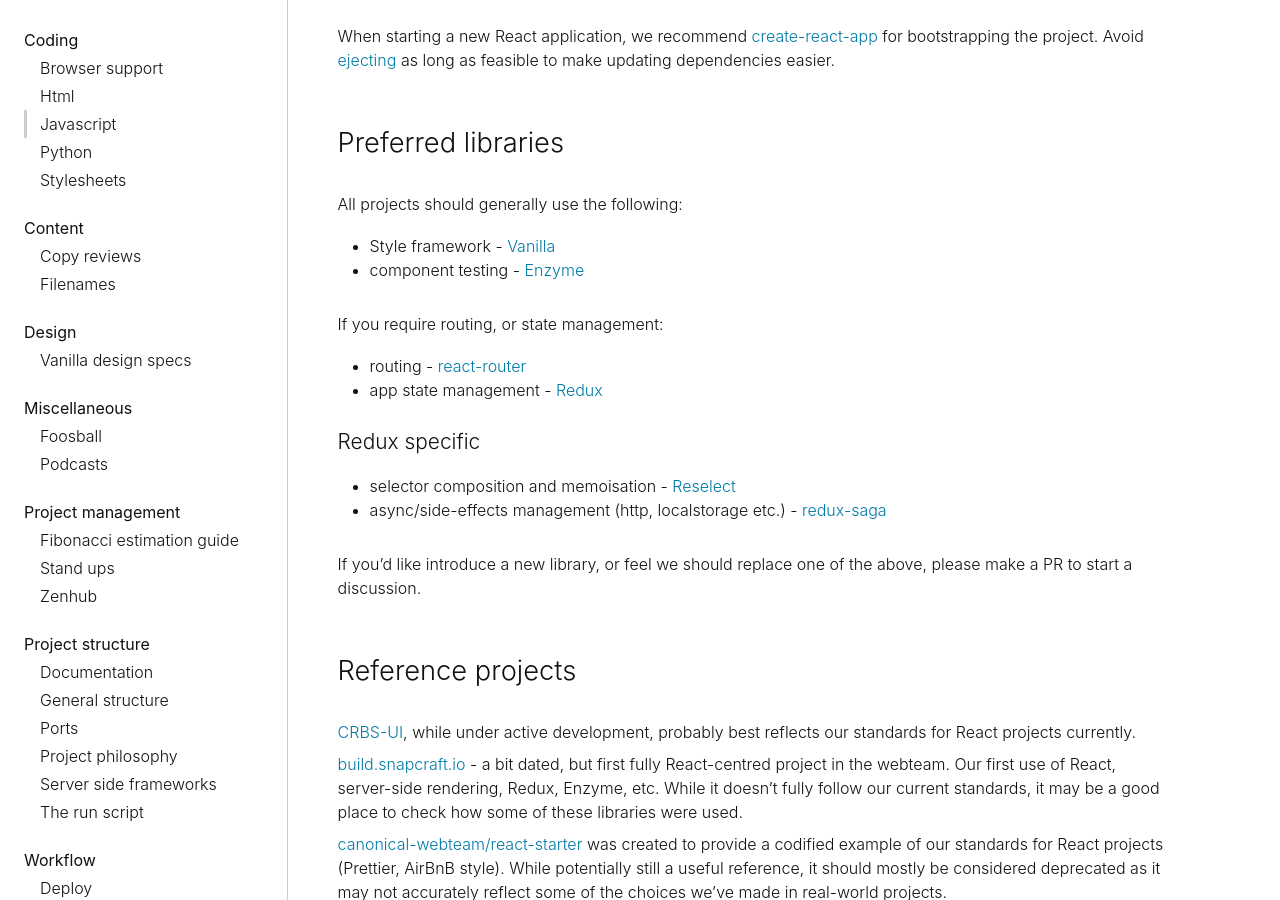
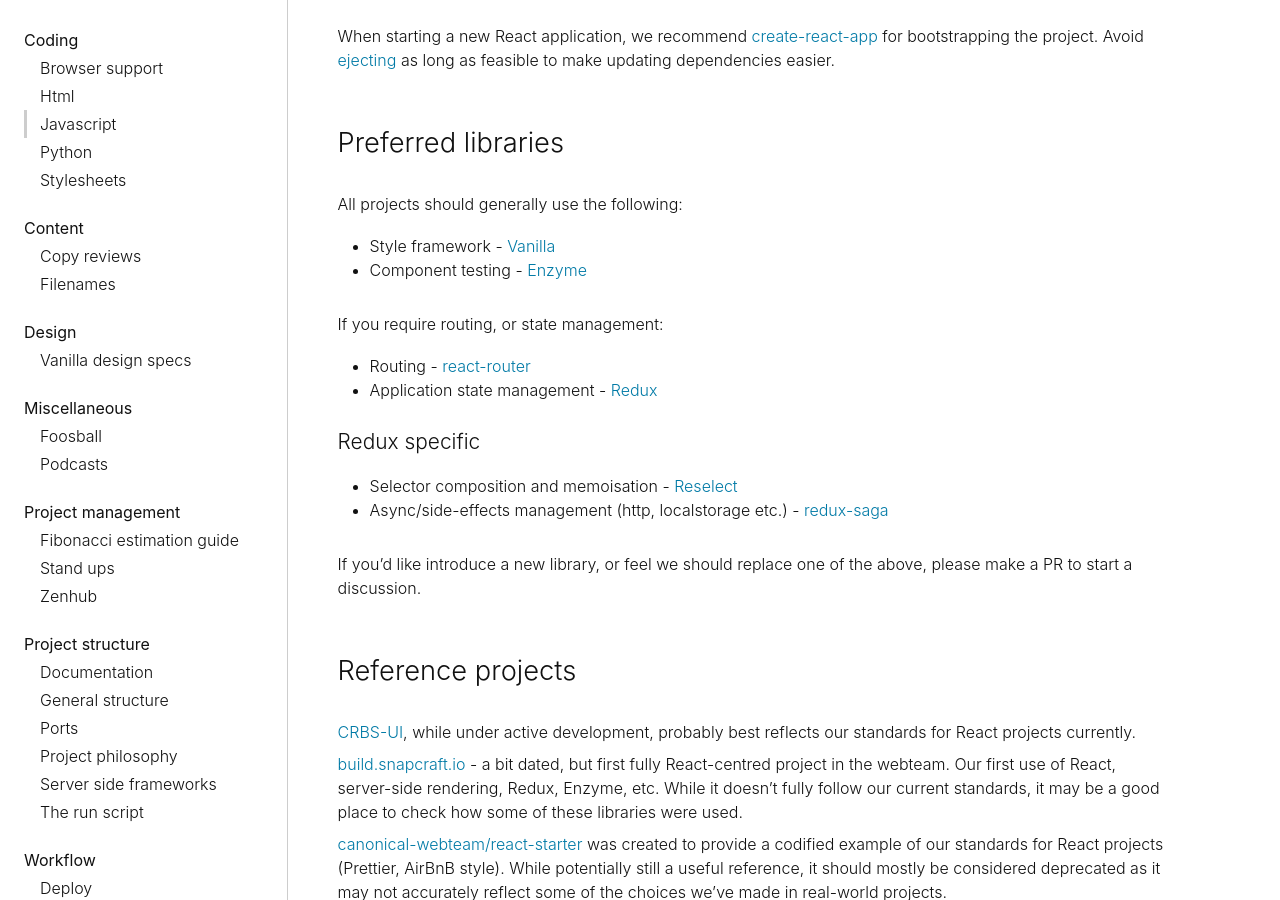
Before and after one commit to canonical-web-and-design/practices, a Jekyll site: the page built from coding/javascript.md, in a window 1280 px wide and 900 px high, scrolled down 1817 px. Built offline with Jekyll 4.4.1, drawn with Linux system fonts in a browser that asks for light colours; some web fonts are replaced.

Commit message:
Make first letter of word capitalised on a list

```diff
--- a/coding/javascript.md
+++ b/coding/javascript.md
@@ -54,17 +54,17 @@
 All projects should generally use the following:
 
 * Style framework - [Vanilla](https://github.com/vanilla-framework/vanilla-framework)
-* component testing - [Enzyme](https://github.com/airbnb/enzyme)
+* Component testing - [Enzyme](https://github.com/airbnb/enzyme)
 
 If you require routing, or state management:
 
-* routing - [react-router](https://github.com/ReactTraining/react-router)
-* app state management - [Redux](https://redux.js.org)
+* Routing - [react-router](https://github.com/ReactTraining/react-router)
+* Application state management - [Redux](https://redux.js.org)
 
 #### Redux specific
 
-* selector composition and memoisation - [Reselect](https://github.com/reduxjs/reselect)
-* async/side-effects management (http, localstorage etc.) - [redux-saga](https://github.com/redux-saga/redux-saga)
+* Selector composition and memoisation - [Reselect](https://github.com/reduxjs/reselect)
+* Async/side-effects management (http, localstorage etc.) - [redux-saga](https://github.com/redux-saga/redux-saga)
 
 If you'd like introduce a new library, or feel we should replace one of the above, please make a PR to start a discussion.
 
```
